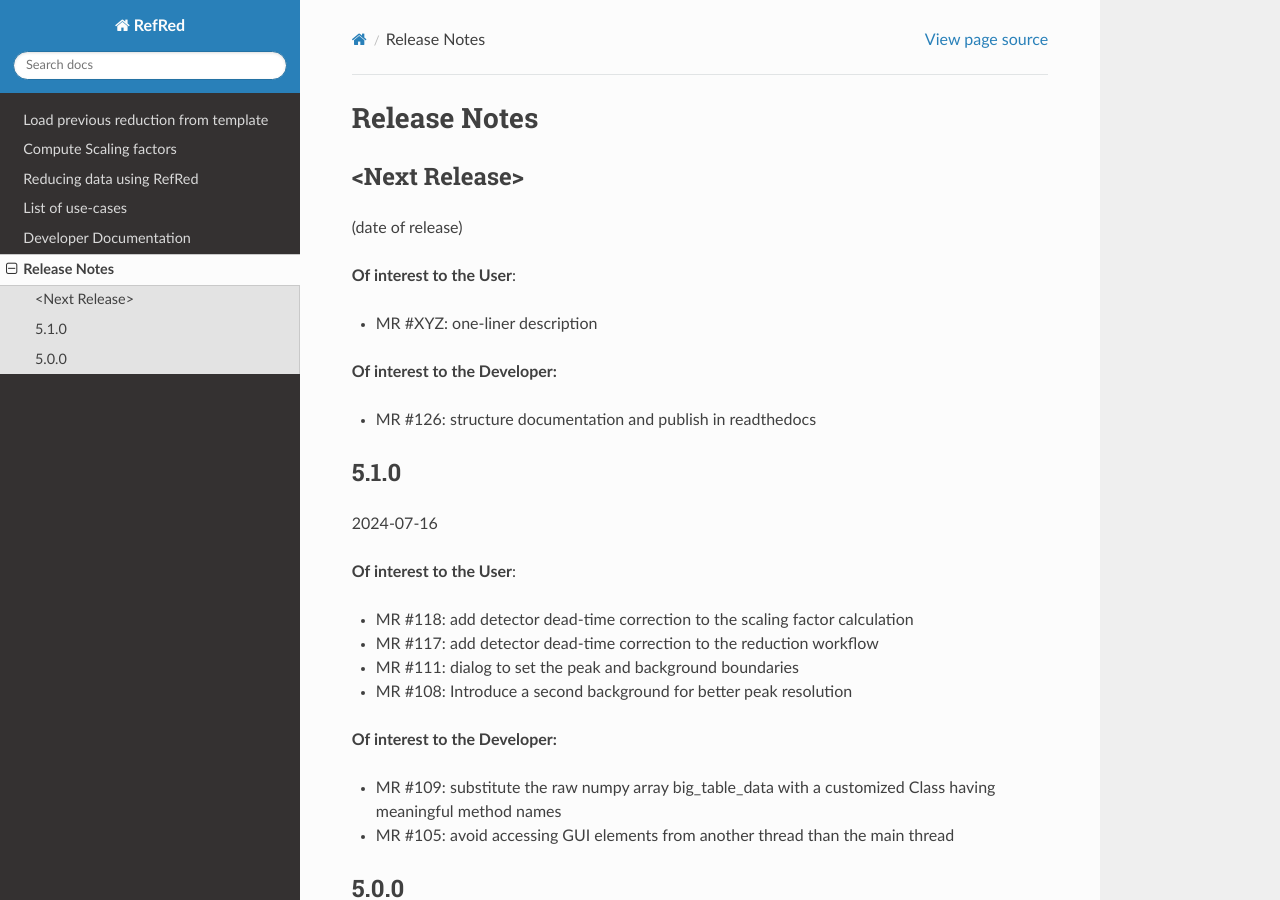
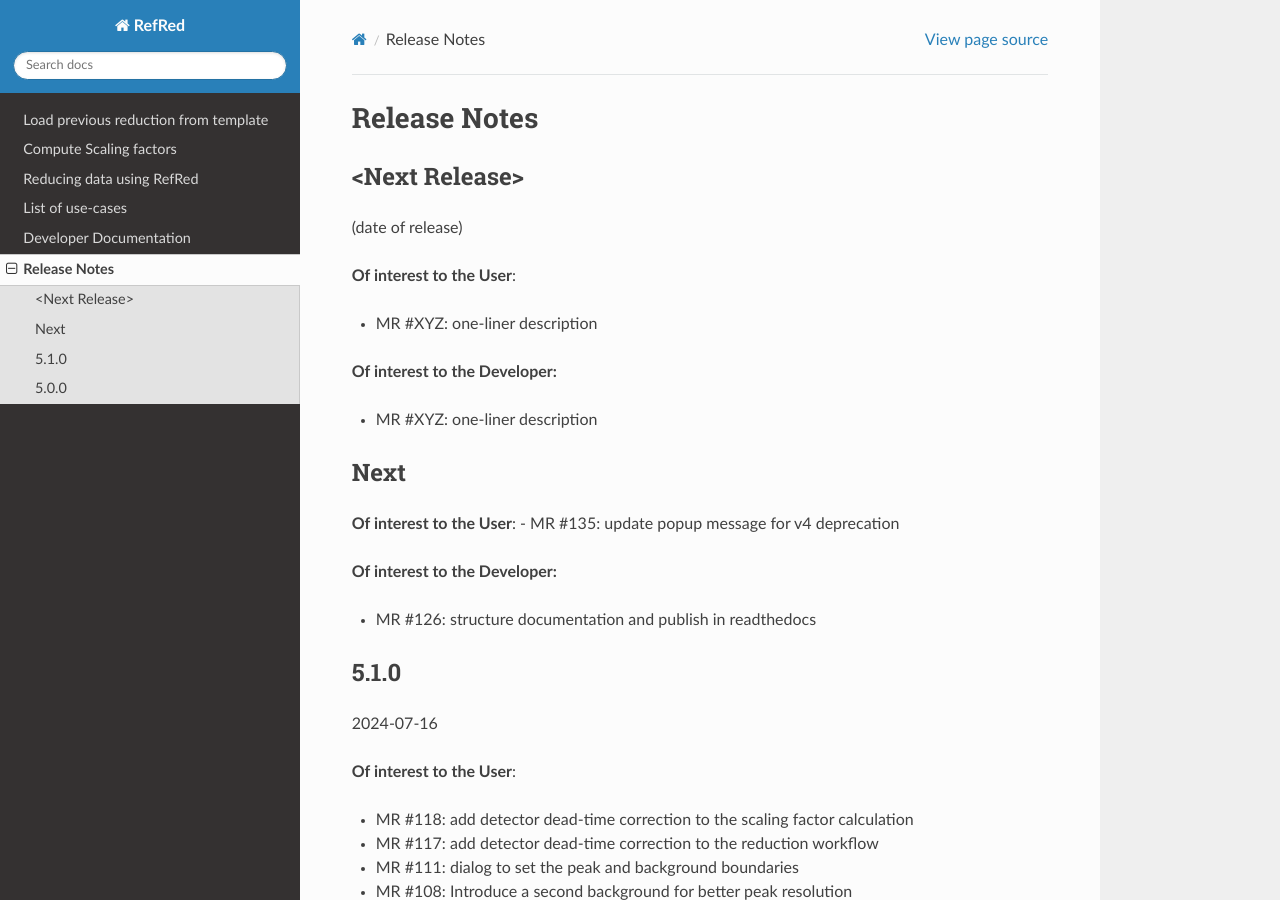
Before and after one commit to neutrons/RefRed, a Sphinx documentation site: the page built from docs/release_notes.rst, in a window 1280 px wide and 900 px high. Built offline with Sphinx 7.4.7 and the Read the Docs theme 3.1.0, drawn with Linux system fonts in a browser that asks for light colours.

Commit message:
Update deprecation popup (#135)
* Update deprecation popup

* [pre-commit.ci] auto fixes from pre-commit.com hooks

for more information, see https://pre-commit.ci

* update release notes

* update release notes

* remove suggestion to use deprecated refred version

---------

Co-authored-by: pre-commit-ci[bot] <66853113+pre-commit-ci[bot]@users.noreply.github.com>

```diff
--- a/docs/release_notes.rst
+++ b/docs/release_notes.rst
@@ -10,6 +10,18 @@
 **Of interest to the User**:
 
 - MR #XYZ: one-liner description
+
+**Of interest to the Developer:**
+
+- MR #XYZ: one-liner description
+
+
+Next
+----
+
+**Of interest to the User**:
+- MR #135: update popup message for v4 deprecation
+
 
 **Of interest to the Developer:**
 
```
Also changed, not shown: 1 other file.
